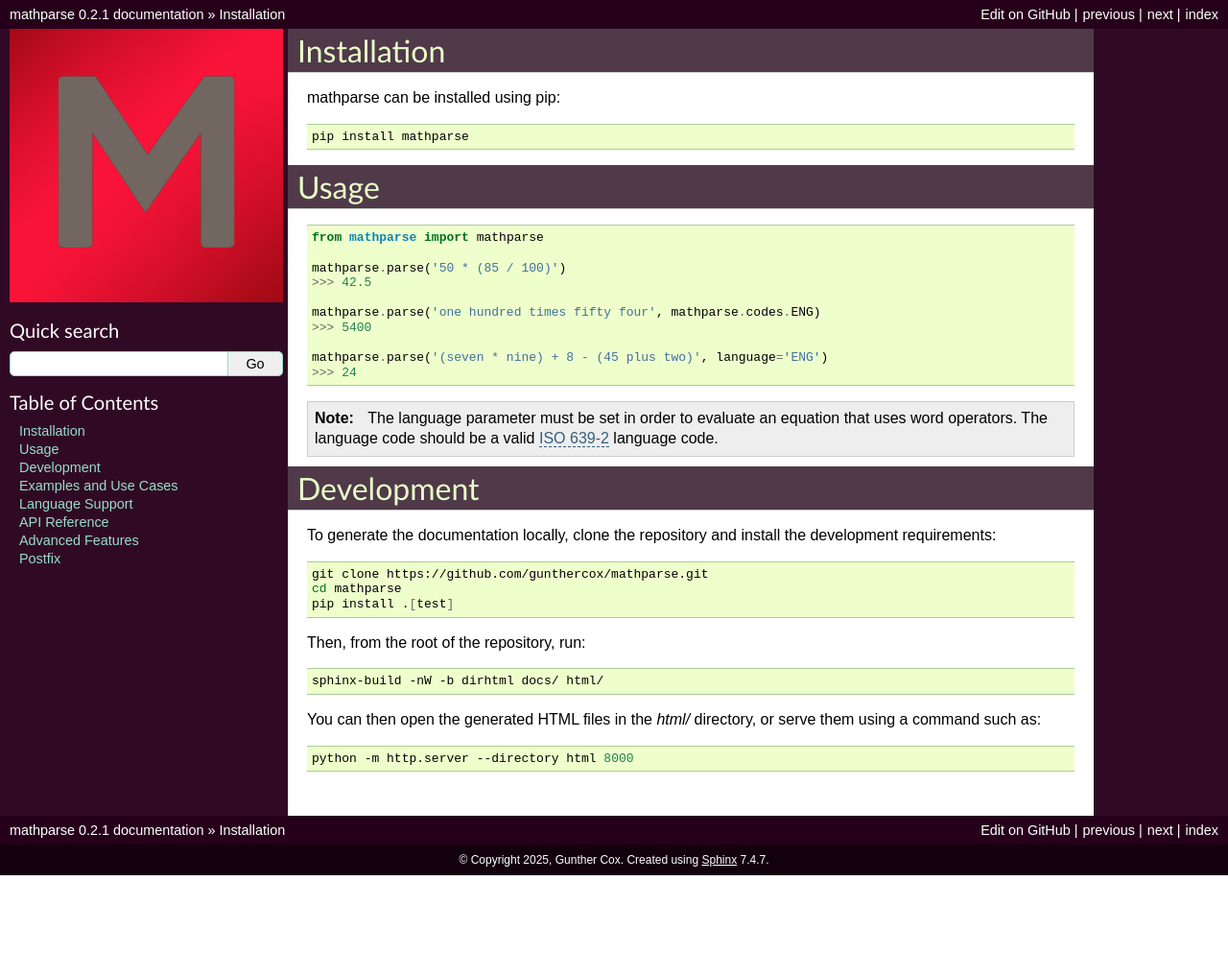
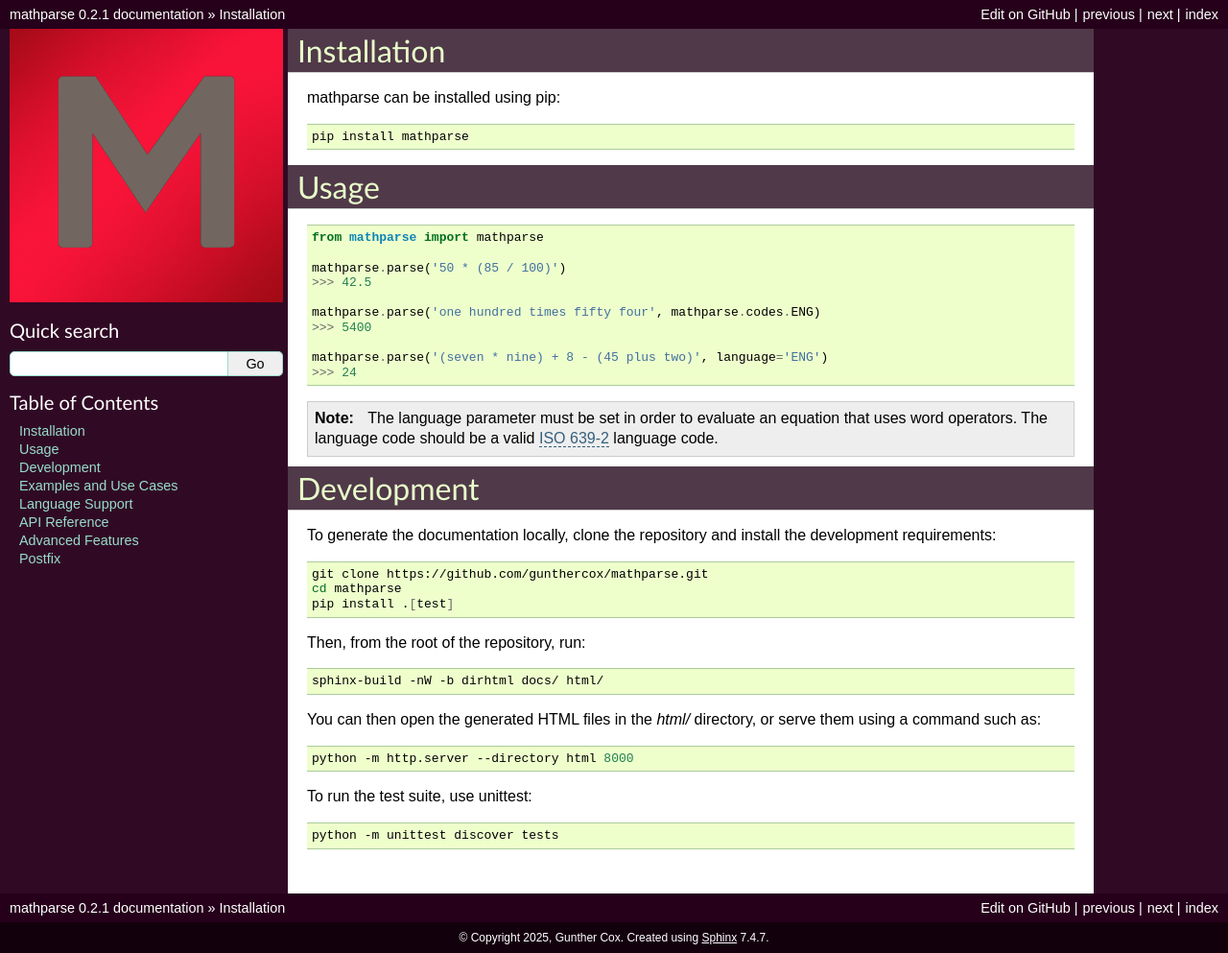
Before and after one commit to gunthercox/mathparse, a Sphinx documentation site: the page built from docs/setup.rst, in a window 1280 px wide. Shown: the whole page at 96% size. Built offline with Sphinx 7.4.7, drawn with Linux system fonts in a browser that asks for light colours; before the commit the page ends 912 px from its top, so only the background shows below that.

Commit message:
Note how to run tests in docs

```diff
--- a/docs/setup.rst
+++ b/docs/setup.rst
@@ -55,3 +55,10 @@
     python -m http.server --directory html 8000
 
 .. _`ISO 639-2`: https://www.loc.gov/standards/iso639-2/php/code_list.php
+
+
+To run the test suite, use unittest:
+
+.. code-block:: shell
+
+    python -m unittest discover tests
```
